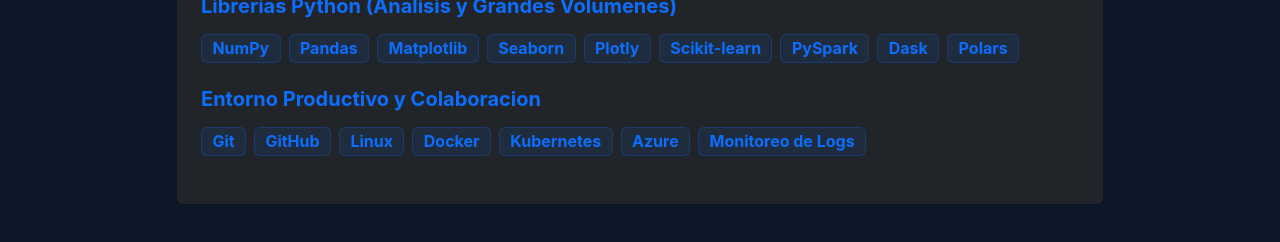
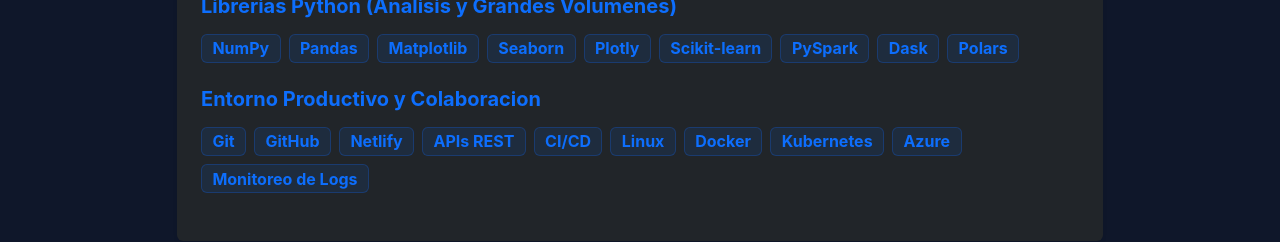
Before and after one commit to MarianoGabrielV/PortfolioDatos, a React (Vite) app: page / in a window 1280 px wide. Shown: the part 1700-1942 px from the top of the page. Built offline with nearby package versions, Linux system fonts and the light colour scheme.

Commit message:
feat: agrega APIs REST, CI/CD y Netlify en skills tecnicas

```diff
--- a/src/components/Skills.jsx
+++ b/src/components/Skills.jsx
@@ -16,7 +16,7 @@
         },
         {
             title: "Entorno Productivo y Colaboracion",
-            skills: ["Git", "GitHub", "Linux", "Docker", "Kubernetes", "Azure", "Monitoreo de Logs"]
+            skills: ["Git", "GitHub", "Netlify", "APIs REST", "CI/CD", "Linux", "Docker", "Kubernetes", "Azure", "Monitoreo de Logs"]
         }
     ];
 
```
